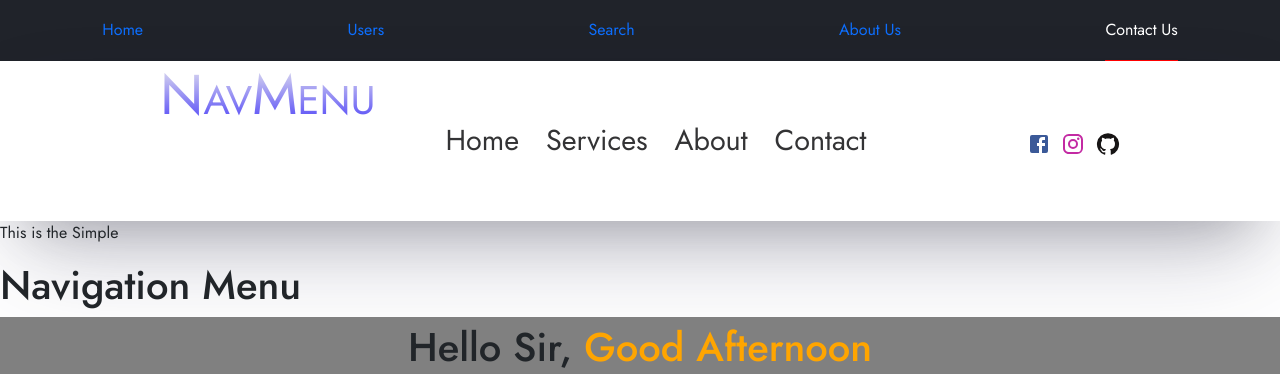
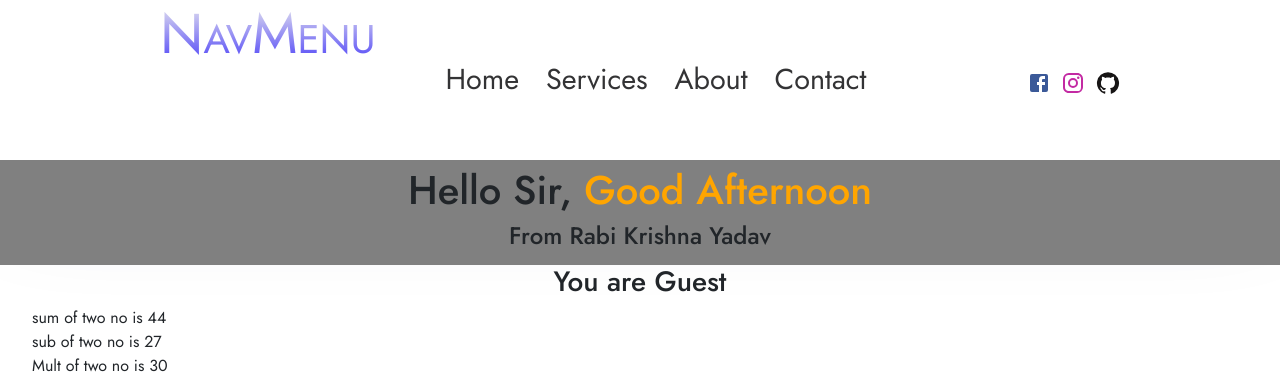
Before and after one commit to rabikrishnayadav/Learn-React-JS, a React (Create React App) app: page /contact in a window 1280 px wide. Shown: the top 374 px of the page. Built offline with nearby package versions, Linux system fonts and the light colour scheme; a web font is replaced by a local one.

Commit message:
dynamic navmenu created

```diff
--- a/src/App.jsx
+++ b/src/App.jsx
@@ -145,7 +145,7 @@ import Contact from './component/Router/Contact';
 import About from './component/Router/About';
 import User from './component/Router/User';
 import Search from './component/Router/Search';
-import Navmenu from './component/Navbar/Navbar';
+import NavPages from './component/Navbar/Navbar';
 const favSeries = "netflix";
 
      function App(){
@@ -164,8 +164,8 @@ const favSeries = "netflix";
           }
     return(
         <>
-          <Navbar />
-          <Navmenu />
+          {/* <Navbar /> */}
+          <NavPages />
           {/* <Switch>
             <Route exact path='/' component={App} />
             <Route exact path='/contact' component={ () => <Contact name='Contact' />} />
--- a/src/component/Navbar/Navbar.css
+++ b/src/component/Navbar/Navbar.css
@@ -5,9 +5,6 @@
   padding: 0;
   box-sizing: border-box;
   font-family: "Jost", sans-serif;
-}
-html {
-  /* font-size: 62.5%; */
 }
 
 a {
--- a/src/component/Navbar/Navbar.js
+++ b/src/component/Navbar/Navbar.js
@@ -5,6 +5,7 @@ import IconButton from '@mui/material/IconButton';
 import FacebookIcon from '@mui/icons-material/Facebook';
 import InstagramIcon from '@mui/icons-material/Instagram';
 import GitHubIcon from '@mui/icons-material/GitHub';
+import {NavLink} from 'react-router-dom';
 
 function Navmenu() {
 
@@ -21,16 +22,16 @@ function Navmenu() {
             <div className={showMeidaIcons ? "menu-link mobile-menu-link" : "menu-link" }>
                 <ul>
                     <li>
-                        <a href="#">Home</a>
+                        <NavLink exact to="/">Home</NavLink>
                     </li>
                     <li>
-                        <a href="#">Services</a>
+                        <NavLink to="/service">Services</NavLink>
                     </li>
                     <li>
-                        <a href="#">About</a>
+                        <NavLink to="/about">About</NavLink>
                     </li>
                     <li>
-                        <a href="#">Contact</a>
+                        <NavLink to="/contact">Contact</NavLink>
                     </li>
                 </ul>
             </div>
@@ -65,10 +66,10 @@ function Navmenu() {
                 </div>
             </div>
         </nav>
-        <section className='hero-section'>
+        {/* <section className='hero-section'>
             <p>This is the Simple</p>
             <h1>Navigation Menu</h1>
-        </section>
+        </section> */}
     </div>
   );
 };
```
Also changed, not shown: src/component/Navbar/NavPages.jsx (added, +75 -0 lines).
